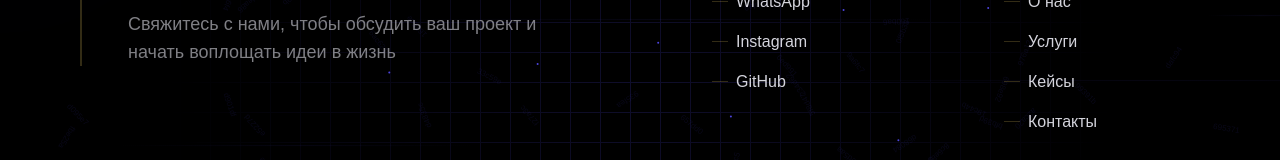
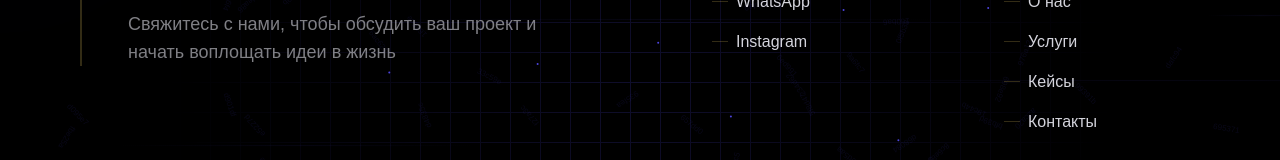
Before and after one commit to burkovmu/mishlen-team, a Next.js app: page / in a window 1280 px wide. Shown: the part 8957-9117 px from the top of the page. Built offline with nearby package versions, Linux system fonts and the light colour scheme; a web font is replaced by a local one.

Commit message:
Update mobile menu text color to white

```diff
--- a/src/components/Footer.tsx
+++ b/src/components/Footer.tsx
@@ -10,10 +10,9 @@ export default function Footer() {
   const { footer } = translations;
 
   const socialLinks = [
-    { name: 'Telegram', url: 'https://t.me/mishlenteam' },
-    { name: 'WhatsApp', url: 'https://wa.me/message/YWPQD6DCDXBPA1' },
-    { name: 'Instagram', url: '#' },
-    { name: 'GitHub', url: 'https://github.com/burkovmu' }
+    { name: 'Telegram', url: 'https://t.me/wawaw' },
+    { name: 'WhatsApp', url: 'https://wa.me/message/AILBYLNAH7NKH1' },
+    { name: 'Instagram', url: 'https://www.instagram.com/iamburkov' }
   ];
 
   // Получаем ссылки навигации из переводов
--- a/src/components/Header.tsx
+++ b/src/components/Header.tsx
@@ -124,7 +124,7 @@ export default function Header() {
                       <Link
                         href={item.url}
                         onClick={() => setIsMenuOpen(false)}
-                        className="text-4xl md:text-5xl text-[#d4d4dc] hover:text-[#feda6a] font-bold transition-colors"
+                        className="text-4xl md:text-5xl text-white hover:text-[#feda6a] font-bold transition-colors"
                       >
                         {item.name}
                       </Link>
```
